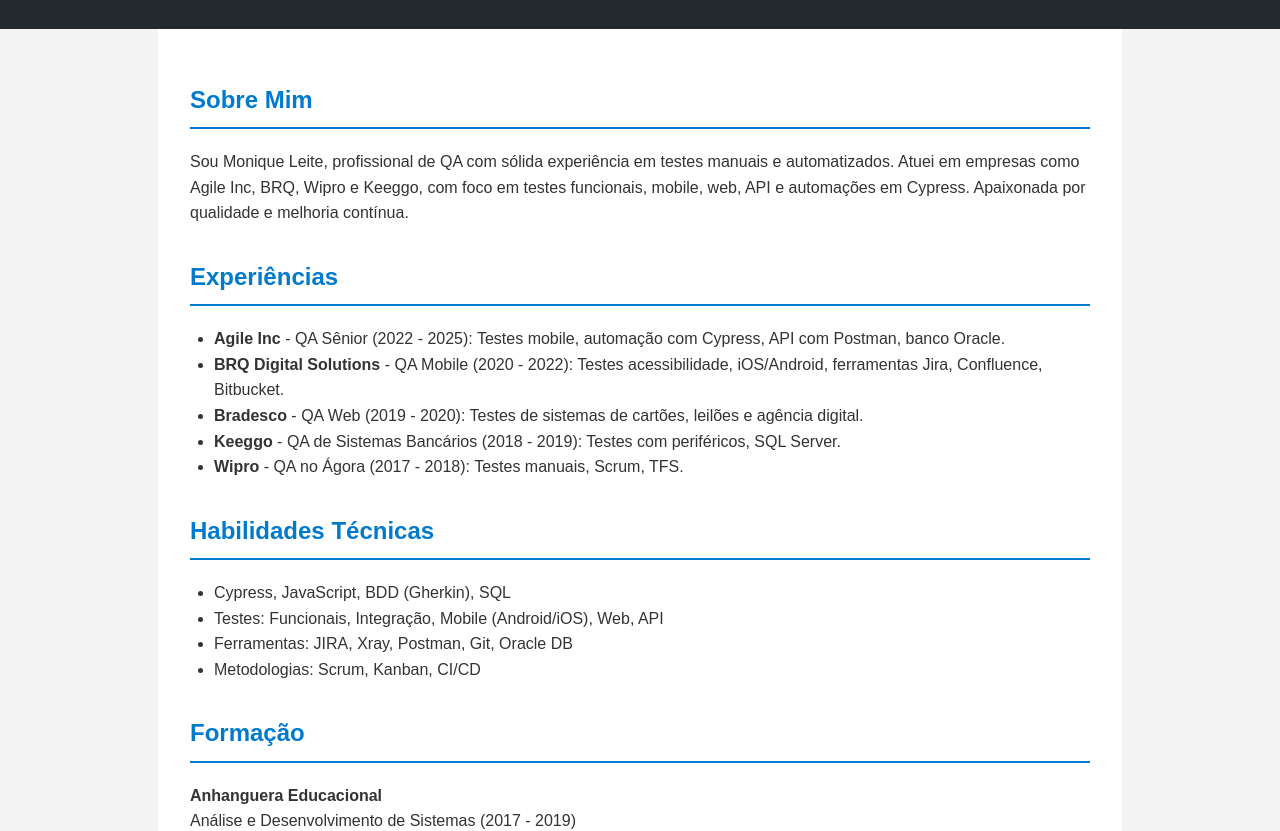
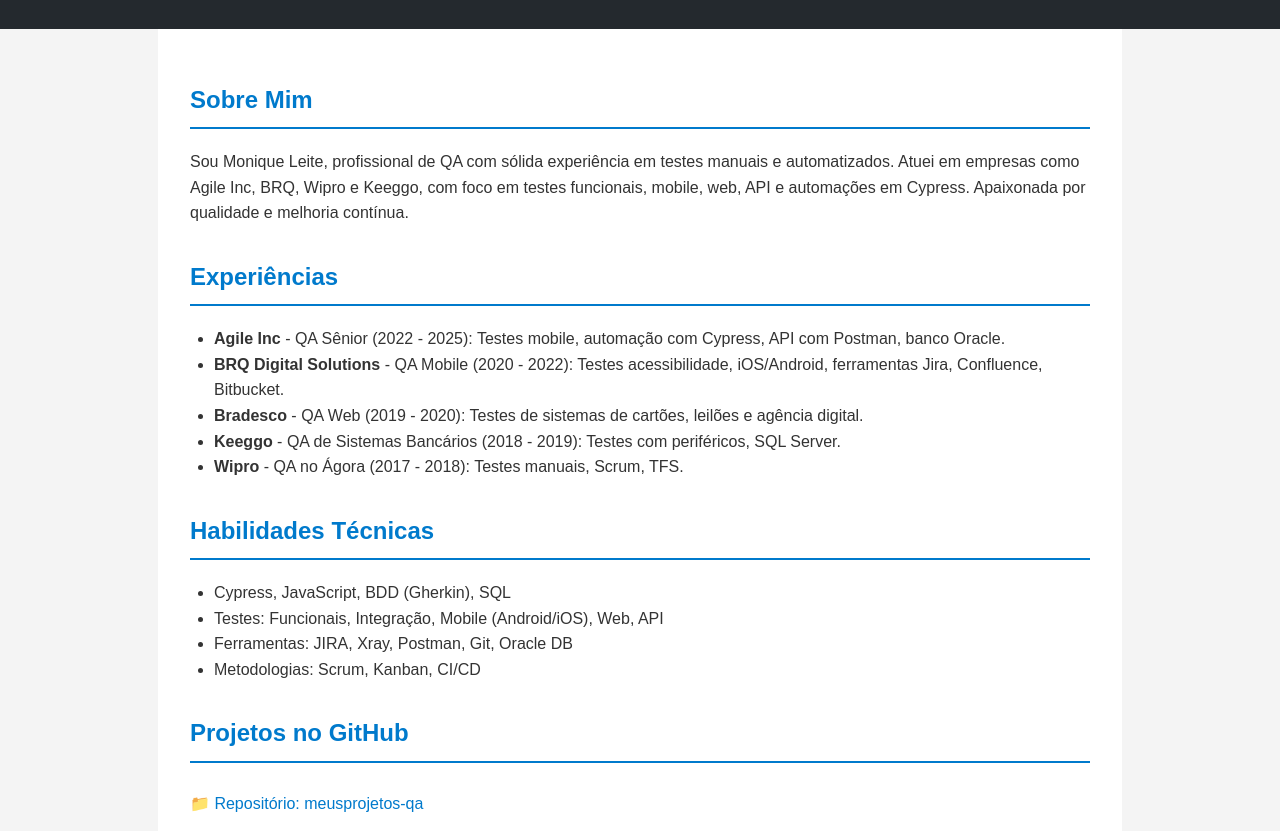
Before and after one commit to moniqueleiteqa/moniqueleiteqa.github.io, a plain HTML site: page index.html in a window 1280 px wide. Shown: the part 125-956 px from the top of the page. Drawn offline with Linux system fonts and the light colour scheme.

```diff
--- a/index.html
+++ b/index.html
@@ -50,6 +50,12 @@
       background-color: #eee;
       font-size: 0.9rem;
     }
+    .project-links a {
+      display: inline-block;
+      margin: 0.5rem 0;
+      color: #007acc;
+      text-decoration: none;
+    }
   </style>
 </head>
 <body>
@@ -86,6 +92,13 @@
     </section>
 
     <section>
+      <h2>Projetos no GitHub</h2>
+      <div class="project-links">
+        <a href="https://github.com/moniqueleiteqa/meusprojetos-qa" target="_blank">📁 Repositório: meusprojetos-qa</a>
+      </div>
+    </section>
+
+    <section>
       <h2>Formação</h2>
       <p><strong>Anhanguera Educacional</strong><br/>
       Análise e Desenvolvimento de Sistemas (2017 - 2019)</p>
```
